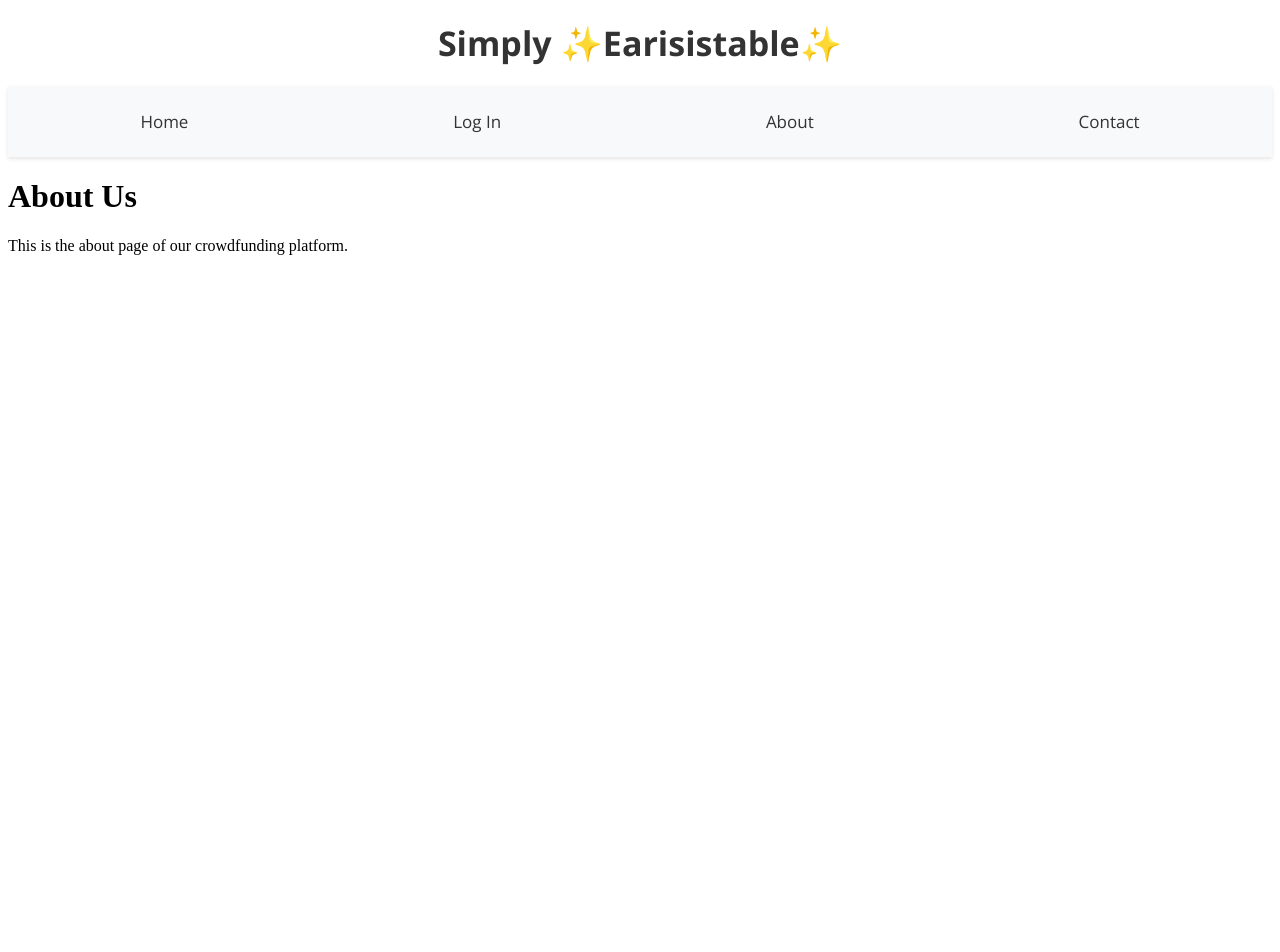
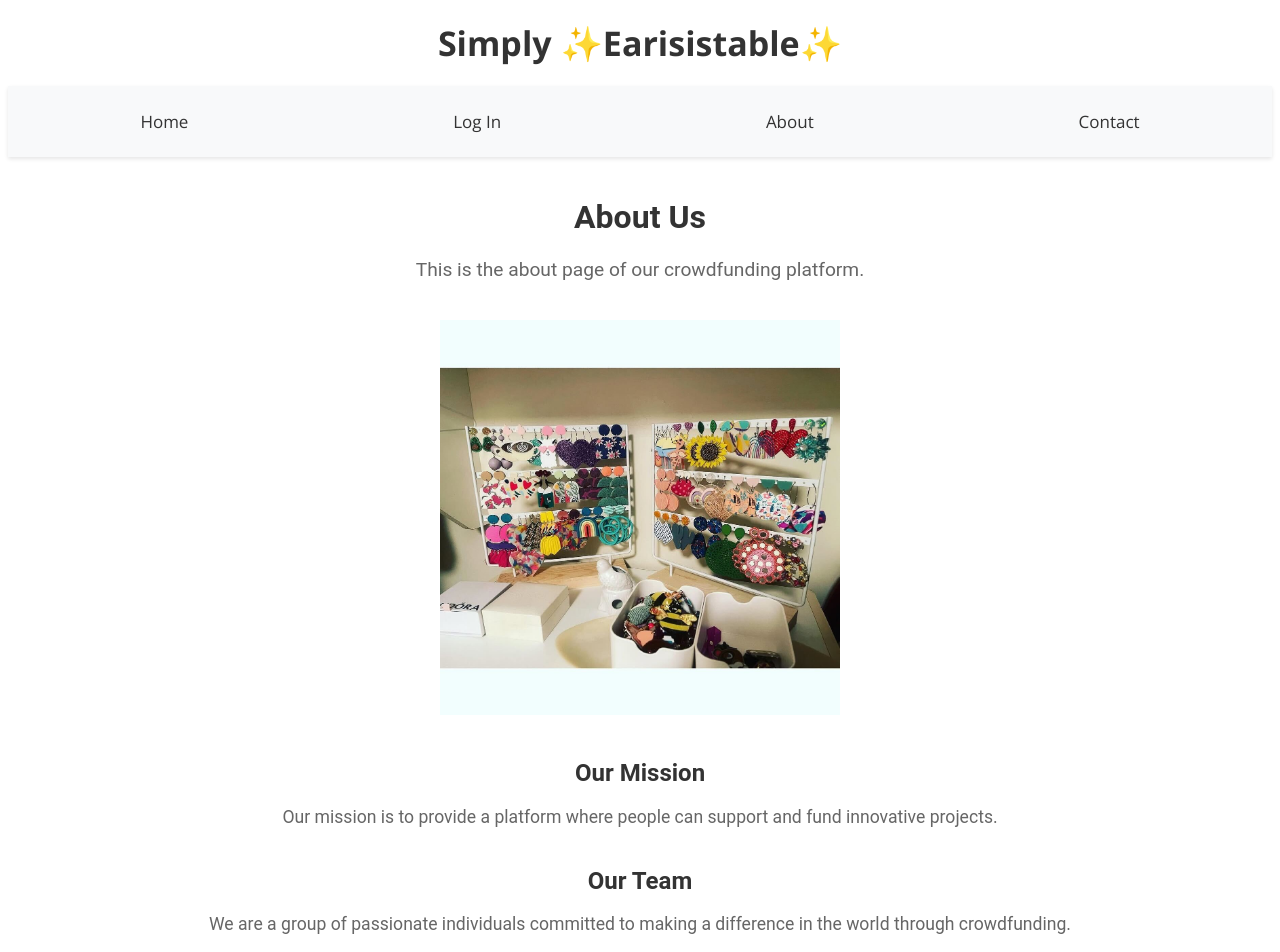
Before and after one commit to AshleighCodes/crowdfunding_front_end, a React (Vite) app: page /about in a window 1280 px wide. Shown: the top 952 px of the page. Before the commit the page ends 800 px from the top, so only its background shows below. Built offline with nearby package versions, Linux system fonts and the light colour scheme.

Commit message:
Modified and stylised AboutPage.jsx and css

```diff
--- /dev/null
+++ b/src/pages/AboutPage.css
@@ -0,0 +1,41 @@
+@import url('https://fonts.googleapis.com/css2?family=Open+Sans:wght@400;700&display=swap');
+
+/* AboutPage.css */
+.about-container {
+    padding: 20px;
+    text-align: center;
+    font-family: 'Roboto', sans-serif; /* Ensure the same font is applied */
+}
+
+.about-title {
+    font-size: 2em;
+    color: #333;
+}
+
+.about-content {
+    margin-top: 20px;
+    font-size: 1.2em;
+    color: #666;
+}
+
+.about-image {
+    margin-top: 20px;
+    width: 100%;
+    max-width: 400px;
+    height: auto;
+}
+
+.about-section {
+    margin-top: 40px;
+}
+
+.about-subtitle {
+    font-size: 1.5em;
+    color: #333;
+}
+
+.about-text {
+    margin-top: 10px;
+    font-size: 1.1em;
+    color: #666;
+}
--- a/src/pages/AboutPage.jsx
+++ b/src/pages/AboutPage.jsx
@@ -1,11 +1,22 @@
 // src/pages/AboutPage.jsx
 import React from 'react';
+import './AboutPage.css';
+import aboutUsImage from '../assets/aboutUs.jpg'; // Import the image
 
 function AboutPage() {
     return (
-        <div>
-            <h1>About Us</h1>
-            <p>This is the about page of our crowdfunding platform.</p>
+        <div className="about-container">
+            <h1 className="about-title">About Us</h1>
+            <p className="about-content">This is the about page of our crowdfunding platform.</p>
+            <img className="about-image" src={aboutUsImage} alt="About Us" /> {/* Use the imported image */}
+            <section className="about-section">
+                <h2 className="about-subtitle">Our Mission</h2>
+                <p className="about-text">Our mission is to provide a platform where people can support and fund innovative projects.</p>
+            </section>
+            <section className="about-section">
+                <h2 className="about-subtitle">Our Team</h2>
+                <p className="about-text">We are a group of passionate individuals committed to making a difference in the world through crowdfunding.</p>
+            </section>
         </div>
     );
 }
```
Also changed, not shown: src/assets/aboutUs.jpg (added).
